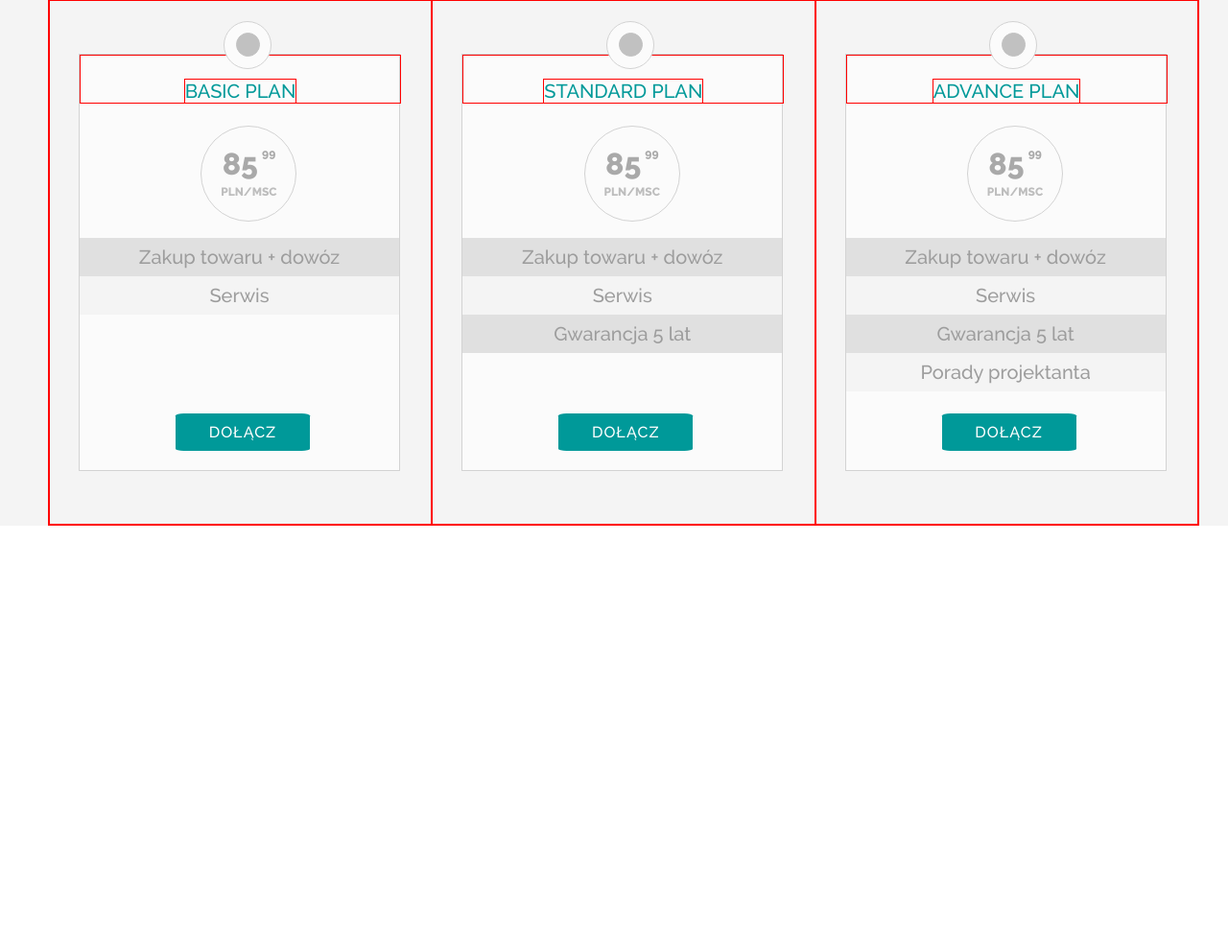
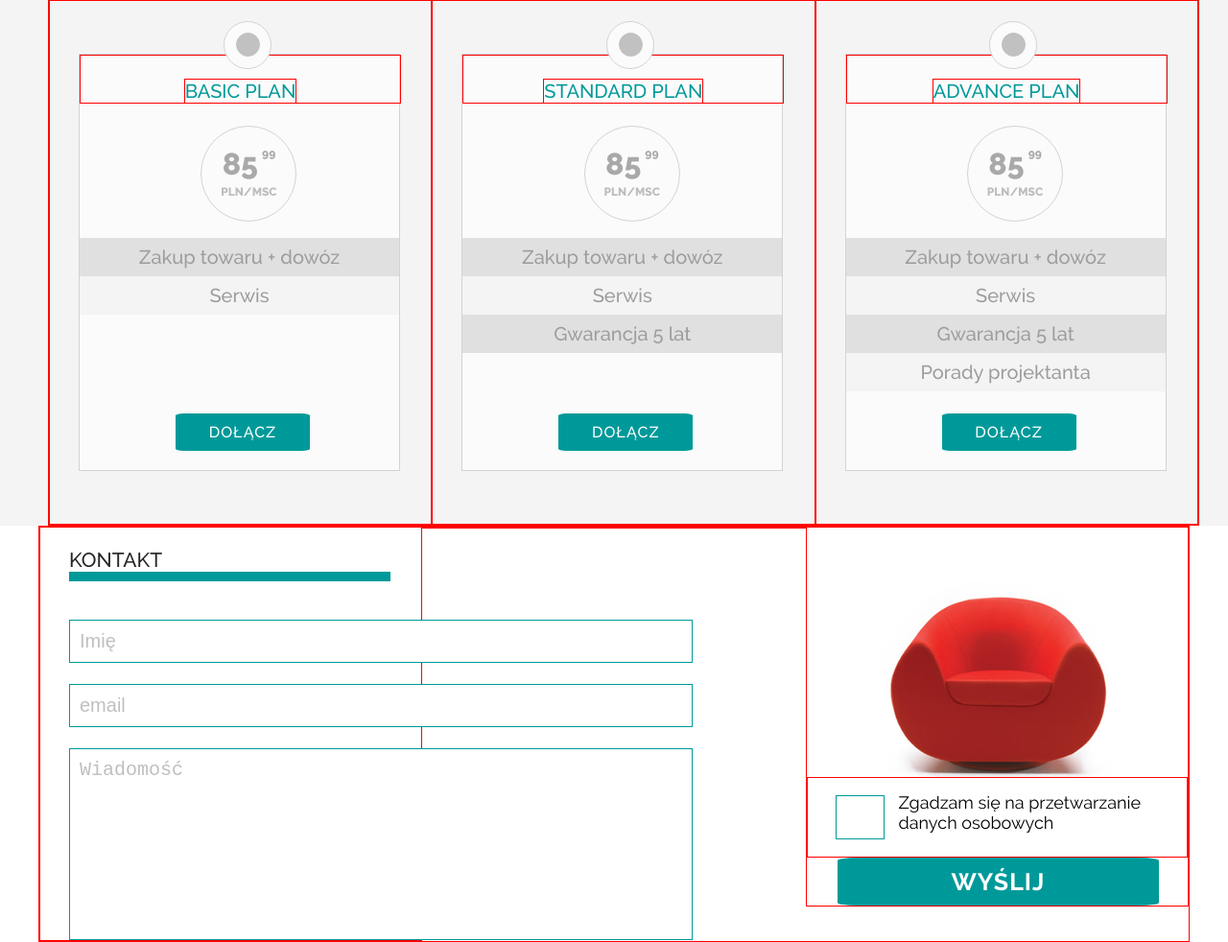
Before and after one commit to zjemsosne/Sit-On-Chair, a plain HTML site: page index.html in a window 1280 px wide. Shown: the part 998-1980 px from the top of the page at 96% size. Before the commit the page ends 1546 px from the top, so only its background shows below. Drawn offline with Linux system fonts and the light colour scheme.

Commit message:
contact section finished

```diff
--- a/css/style.css
+++ b/css/style.css
@@ -4,7 +4,7 @@ layout
 
 */
 
-.box, .white, .box-all-inputs, .container, .column, .arrow, .plan-main, .plan-details {
+.box, .white, .box-all-inputs, .container, .column, .arrow, .plan-main, .plan-details, .agreement-checkbox {
   border: 1px solid red;
 }
 
@@ -58,6 +58,12 @@ a:link, a:visited {
 .shadow {
   margin-left: 15px;
   width: 250px;
+  box-shadow: 0 10px 0 rgb(0, 153, 153);
+}
+
+.shadow2 {
+  margin-left: 15px;
+  width: 335px;
   box-shadow: 0 10px 0 rgb(0, 153, 153);
 }
 
@@ -420,3 +426,85 @@ hover
   background-color: rgb(0, 153, 153);
   border-color: rgb(0, 153, 153);
 }
+
+/*
+
+contact-section
+
+*/
+
+.contact-shadow {
+  margin-left: 30px;
+  margin-bottom: 50px;
+}
+
+.form-left, textarea {
+  margin-left: 30px;
+  display: block;
+  width: 650px;
+  padding: 10px;
+  margin-top: 1.1em;
+  border: 1px solid rgb(0, 153, 153);
+  font-size: 20px;
+}
+
+textarea {
+  resize: none;
+  height: 10em;
+}
+
+.form-left::placeholder, textarea::placeholder {
+  color: grey;
+  opacity: 0.5;
+}
+
+.contact-chair {
+  margin-top: 50px;
+  margin-right: 65px;
+  float: right;
+}
+
+.agreement-checkbox {
+  float: left;
+}
+
+.red-chair-checkbox {
+  margin-right: 15px;
+  /*transform: scale(1.5);*/
+  -moz-appearance:none;
+  -webkit-appearance:none;
+  -o-appearance:none;
+  border: 1px solid rgb(0, 153, 153);
+}
+
+input[type=checkbox]:before {
+  content: "";
+  display: inline-block;
+  height: 41px;
+  width: 49px;
+}
+
+input[type=checkbox]:checked:before {
+  background-image: url(../images/form_ok.jpg);
+}
+
+label {
+  font-size: 18px;
+  display: flex;
+  margin: 15px 25px;
+}
+
+.send {
+  background-color: rgb(0, 153, 153);
+  text-transform: uppercase;
+  width: 335px;
+  margin: 0 30px;
+  height: 50px;
+  font-size: 25px;
+  padding: 10px 15px;
+  font-weight: 700;
+  letter-spacing: 1px;
+  text-align: center;
+  border-radius: 6%;
+  float: right;
+}
--- a/index.html
+++ b/index.html
@@ -88,7 +88,7 @@
 
   <section class="price-list-section clearfix">
     <div class="container">
-      <div class="shadow price-shadow">
+      <div class="shadow2 price-shadow">
         <h3 class="price-list-header">cennik</h3>
       </div>
     </div>
@@ -188,5 +188,45 @@
     </div>
   </section>
 
+  <section class="contact clearfix">
+    <div class="container">
+      <div class="row layout-3-col">
+        <div class="column">
+          <div class="shadow2 contact-shadow">
+            <h3 class="contact-header">kontakt</h3>
+          </div>
+          <form>
+            <div class="form-group">
+              <input type="text" name="user-name" placeholder="Imię" class="form-left">
+            </div>
+          </form>
+          <form>
+            <div class="form-group">
+              <input type="email" name="email" placeholder="email" class="form-left">
+            </div>
+          </form>
+            <div class="form-group">
+              <textarea name="message" placeholder="Wiadomość" class="form-left"></textarea>
+            </div>
+          <form>
+        </div>
+          <div class="column">
+          </div>
+          <div class="column">
+            <div class="contact-right-side">
+              <img src="images/red_chair.png" class="contact-chair" alt="Red Chair">
+              <div class="agreement-checkbox">
+                <label><input type="checkbox" name="agreement" class="red-chair-checkbox">Zgadzam się na przetwarzanie danych osobowych</label>
+              </div>
+              <a href="#"><div class="send">
+                wyślij
+              </div></a>
+            </div>
+          </div>
+        </div>
+      </div>
+    </div>
+  </section>
+
 </body>
 </html>
```
